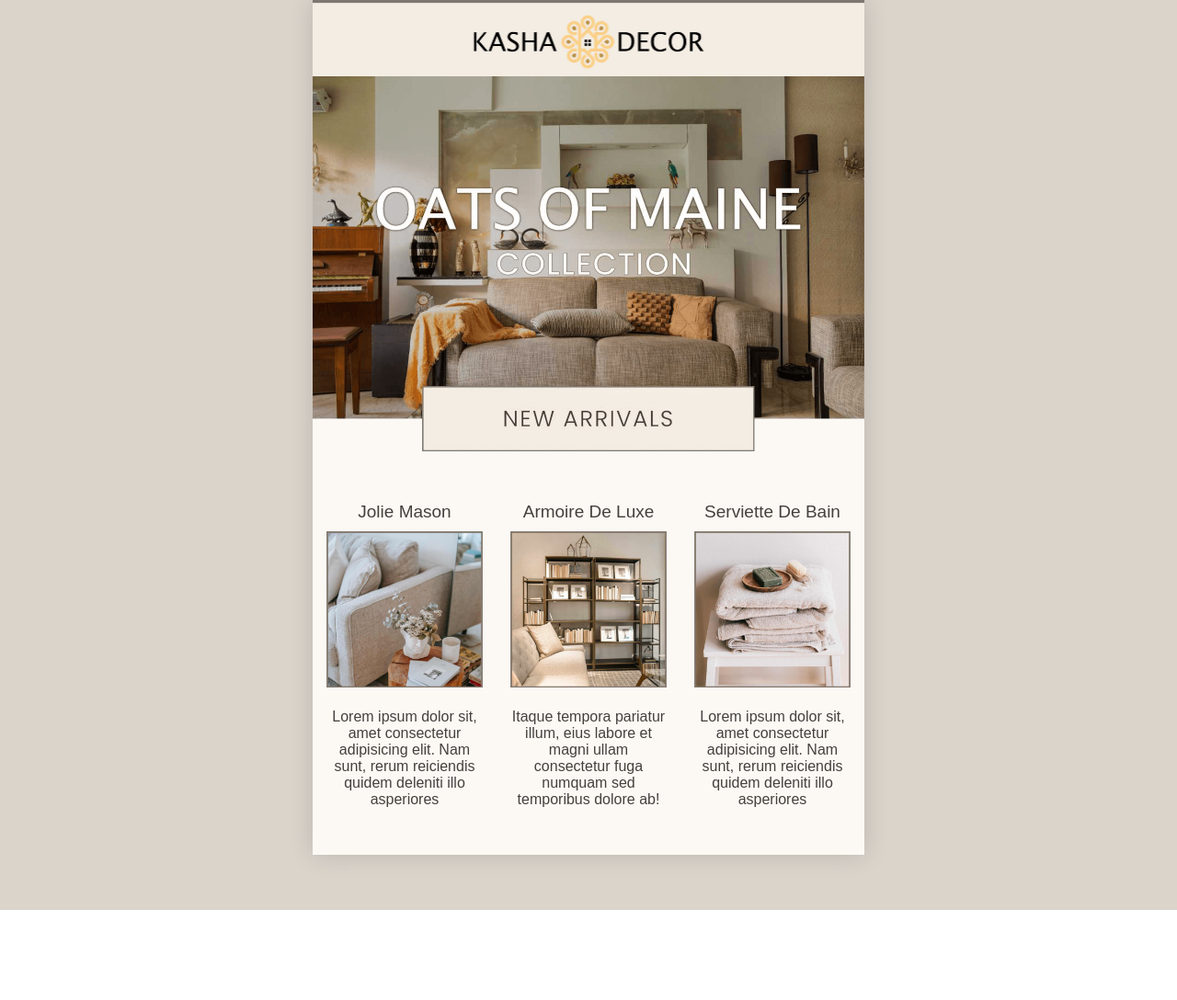
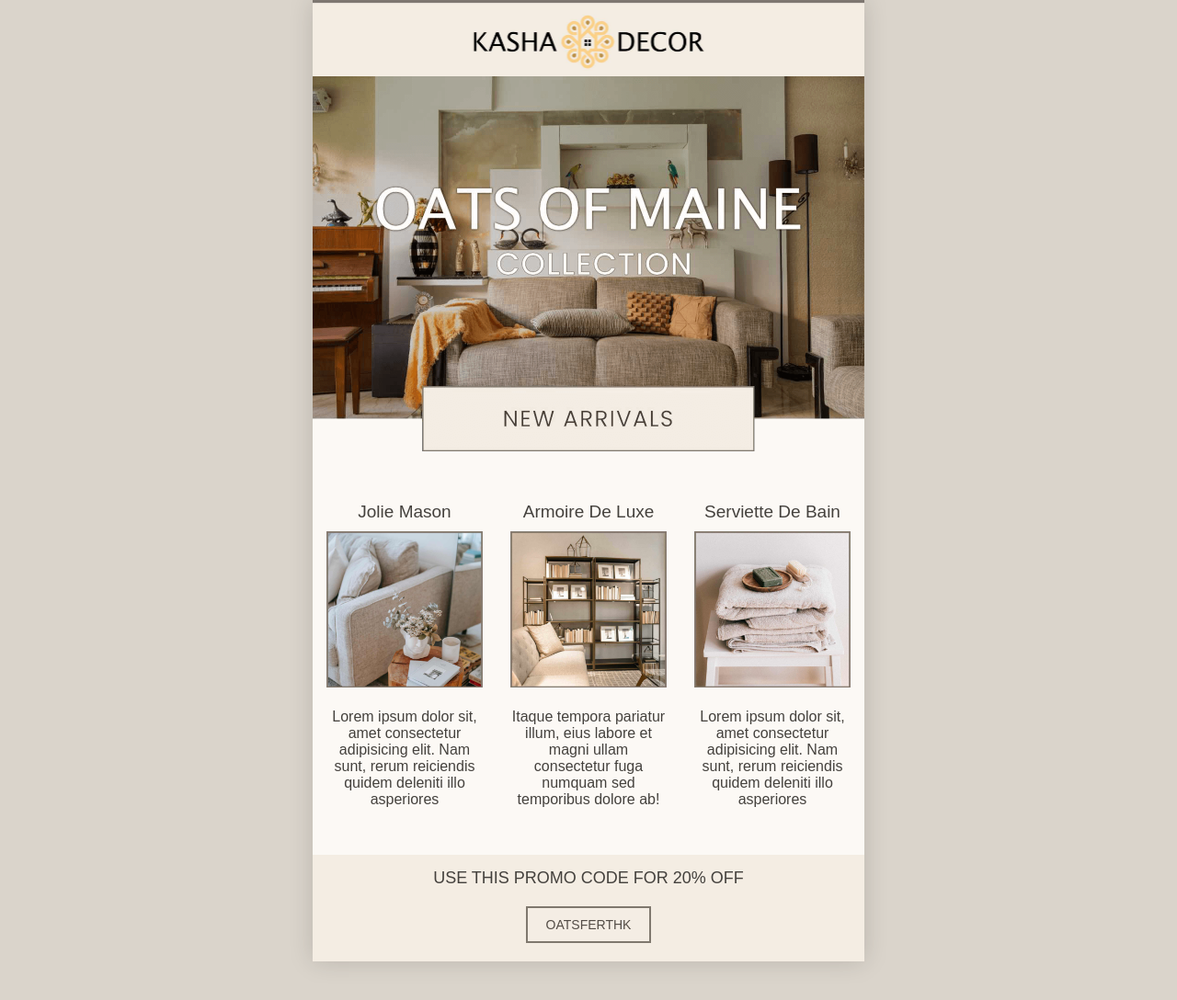
Before and after one commit to sarachafikidrissi/Email-Templates-, a plain HTML site: page index.html in a window 1280 px wide. Shown: the whole page at 92% size. Before the commit the page ends 990 px from the top, so only its background shows below. Drawn offline with Linux system fonts and the light colour scheme.

Commit message:
coupon section done

```diff
--- a/index.html
+++ b/index.html
@@ -57,7 +57,13 @@
 			margin: 0
 		}
 		.button {
-
+			text-decoration: none;
+			font-size: 14px;
+			text-transform: uppercase;
+			background-color: #f4ede4;
+			border: 2px solid #7f786e;
+			padding: 10px 20px;
+			display: inline-block;
 		}
 		@import url('https://fonts.googleapis.com/css2?family=Poppins:wght@200;300;400;500;600;700&display=swap');
 
@@ -166,7 +172,23 @@
 	</tr>
 
 <!-- COUPON SECTION -->
+	<tr>
+		<td style="background-color: #f4ede3;">
+			<table width="100%">
+				<tr>
+					<td style="padding: 15px; text-align: center;">
+						<h3 style="font-size: 18px; margin: 0;">USE THIS PROMO CODE FOR 20% OFF</h3>
+					</td>
+				</tr>
 
+				<tr>
+					<td style="padding: 5px 15px 20px 15px; background-color: #f4ede3; text-align: center;">
+						<a href="#" class="button" style="color: #534c46;">OATSFERTHK</a>
+					</td>
+				</tr>
+			</table>
+		</td>
+	</tr>
 
 <!-- FOOTER SECTION -->
 
```
